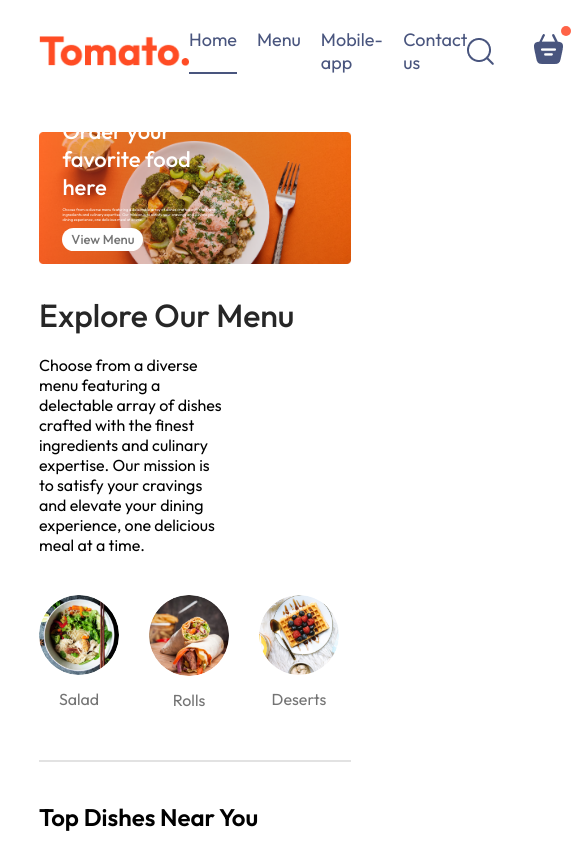
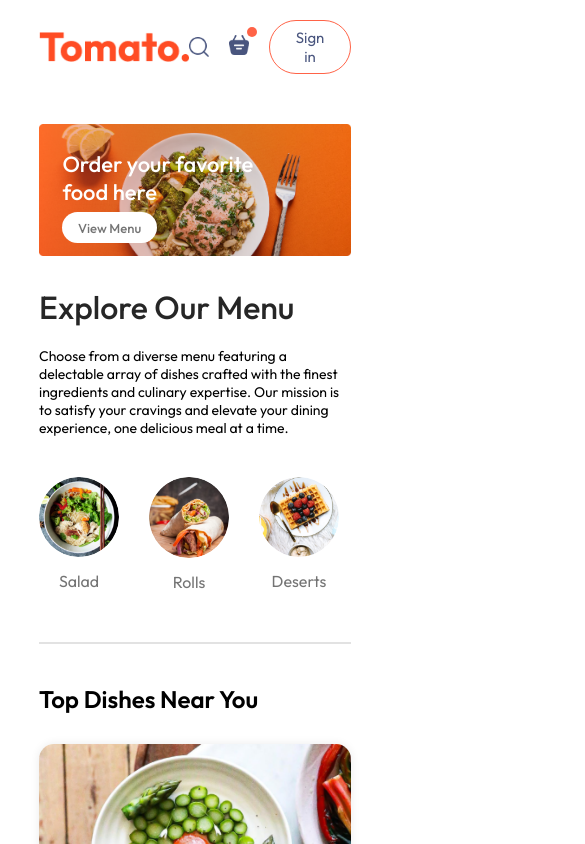
Before and after one commit to ErnelleAlba/Food-Delivery-App, a React (Vite) app in the folder food-delivery-app/: page / in a window 390 px wide. Shown: the top 844 px of the page, 585 px wide, since content can reach past the window. Built offline with nearby package versions, Linux system fonts and the light colour scheme.

Commit message:
:sparkles: Make the website responsive

```diff
--- a/food-delivery-app/src/components/ExploreMenu/ExploreMenu.css
+++ b/food-delivery-app/src/components/ExploreMenu/ExploreMenu.css
@@ -54,3 +54,10 @@
   background-color: #e2e2e2;
   border: none;
 }
+
+@media (max-width: 1050px) {
+  .explore-menu-text {
+    max-width: 100%;
+    font-size: 14px;
+  }
+}
--- a/food-delivery-app/src/components/ExploreMenu/ExploreMenu.jsx
+++ b/food-delivery-app/src/components/ExploreMenu/ExploreMenu.jsx
@@ -4,7 +4,7 @@
 
 function ExploreMenu({category,setCategory}) {
   return (
-    <div className="explore-menu" id='explore'>
+    <div className="explore-menu" id='explore-menu'>
         <h1>Explore Our Menu</h1>
         <p className='explore-menu-text'>Choose from a diverse menu featuring a delectable array of dishes crafted with the finest ingredients and culinary expertise. Our mission is to satisfy your cravings and elevate your dining experience, one delicious meal at a time.</p>
         <div className="explore-menu-list">
--- a/food-delivery-app/src/components/Footer/Footer.css
+++ b/food-delivery-app/src/components/Footer/Footer.css
@@ -45,9 +45,20 @@
 }
 
 .footer hr {
-    width: 100%;
-    height: 2px;
-    margin: 20px 0;
-    background-color: grey;
-    border: none;
+  width: 100%;
+  height: 2px;
+  margin: 20px 0;
+  background-color: grey;
+  border: none;
 }
+
+@media (max-width: 750px) {
+  .footer-content {
+    display: flex;
+    flex-direction: column;
+    gap: 35px;
+  }
+  .footer-copyright {
+    text-align: center;
+  }
+}
--- a/food-delivery-app/src/components/Header/Header.css
+++ b/food-delivery-app/src/components/Header/Header.css
@@ -1,7 +1,7 @@
 .header {
   height: 34dvw;
   margin: 30px auto;
-    background: url('/src/assets/header_img.png') no-repeat;
+  background: url("/src/assets/header_img.png") no-repeat;
   background-size: contain;
   position: relative;
 }
@@ -15,7 +15,7 @@
   max-width: 50%;
   bottom: 10%;
   left: 6dvw;
-    animation: fadeIn 3s
+  animation: fadeIn 3s;
 }
 
 .header-contents h2 {
@@ -35,7 +35,27 @@
   font-weight: 500;
   padding: 1vw 2.3vw;
   background-color: white;
-    font-size: max(1vw,13px);
+  font-size: max(1vw, 13px);
   border-radius: 50px;
   cursor: pointer;
 }
+
+@media (max-width: 1050px) {
+  .header-contents {
+    max-width: 45%;
+  }
+}
+
+@media (max-width: 1050px) {
+  .header-contents {
+    max-width: 65%;
+  }
+
+  .header-contents p {
+    display: none;
+  }
+
+  .header-contents button {
+    padding: 2vw 4vw;
+  }
+}
--- a/food-delivery-app/src/components/Navbar/Navbar.css
+++ b/food-delivery-app/src/components/Navbar/Navbar.css
@@ -59,3 +59,56 @@
   top: -8px;
   right: -8px;
 }
+
+@media (max-width: 1050px) {
+  .navbar-logo {
+    width: 140px;
+  }
+
+  .navbar-menu {
+    gap: 20px;
+    font-size: 17px;
+  }
+
+  .navbar-right {
+    gap: 30px;
+  }
+
+  .navbar-right img {
+    width: 22px;
+  }
+
+  .navbar-right button {
+    padding: 8px 25px;
+  }
+}
+
+@media (max-width: 900px) {
+  .navbar-logo {
+    width: 120px;
+  }
+
+  .navbar-menu {
+    gap: 15px;
+    font-size: 16px;
+  }
+
+  .navbar-right {
+    gap: 20px;
+  }
+
+  .navbar-right img {
+    width: 20px;
+  }
+
+  .navbar-right button {
+    padding: 7px 20px;
+    font-size: 15px;
+  }
+}
+
+@media (max-width: 750px) {
+  .navbar-menu {
+    display: none;
+  }
+}
--- a/food-delivery-app/src/components/Navbar/Navbar.jsx
+++ b/food-delivery-app/src/components/Navbar/Navbar.jsx
@@ -1,6 +1,7 @@
 import React, { useState } from 'react'
 import './Navbar.css'
 import { assets } from '../../assets/assets'
+import { Link } from 'react-router-dom';
 
 const Navbar = () => {
 
@@ -11,10 +12,10 @@
       <div className="navbar">
         <img src={assets.logo} alt="" className="logo" />
         <ul className="navbar-menu">
-            <li onClick={()=>setMenu("home")} className={menu==="home"?"active":""}>Home</li>
-            <li onClick={()=>setMenu("menu")} className={menu==="menu"?"active":""}>Menu</li>
-            <li onClick={()=>setMenu("mobile-app")} className={menu==="mobile-app"?"active":""}>Mobile-app</li>
-            <li onClick={()=>setMenu("contact-us")} className={menu==="contact-us"?"active":""}>Contact us</li>
+            <Link to='/' onClick={()=>setMenu("home")} className={menu==="home"?"active":""}>Home</Link>
+            <a href='#explore-menu' onClick={()=>setMenu("menu")} className={menu==="menu"?"active":""}>Menu</a>
+            <a href='#app-download' onClick={()=>setMenu("mobile-app")} className={menu==="mobile-app"?"active":""}>Mobile-app</a>
+            <a href='#footer' onClick={()=>setMenu("contact-us")} className={menu==="contact-us"?"active":""}>Contact us</a>
         </ul>
         <div className="navbar-right">
             <img src={assets.search_icon} alt=""/>
@@ -26,6 +27,7 @@
         </div>
       </div>
     </div>
+
   )
 }
 
--- a/food-delivery-app/src/index.css
+++ b/food-delivery-app/src/index.css
@@ -4,6 +4,7 @@
   margin: 0;
   box-sizing: border-box;
   font-family: 'Outfit';
+  scroll-behavior: smooth;
 }
 
 body {
```
Lines whose indentation alone changed are shown as unchanged.
